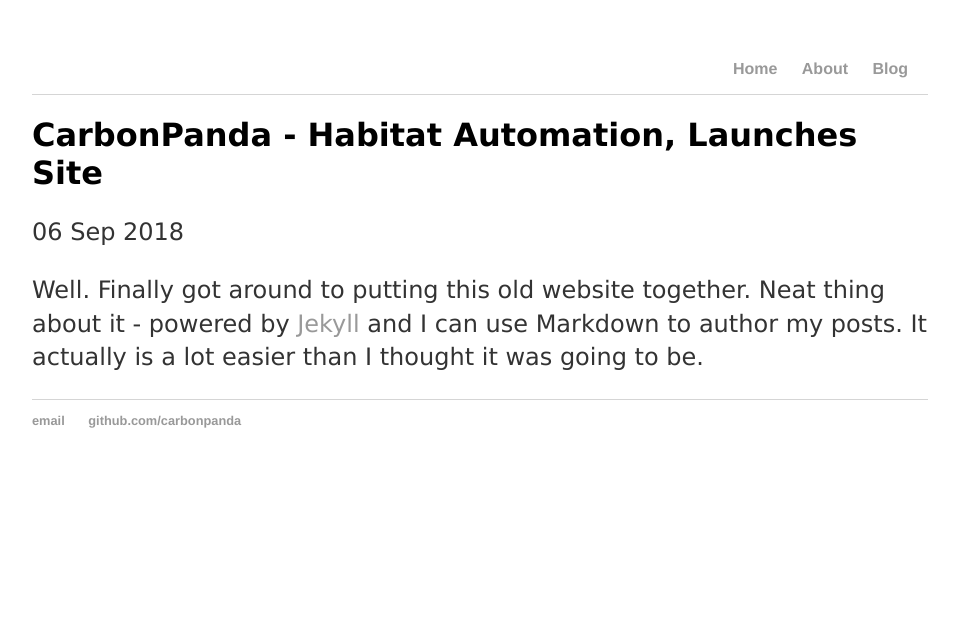
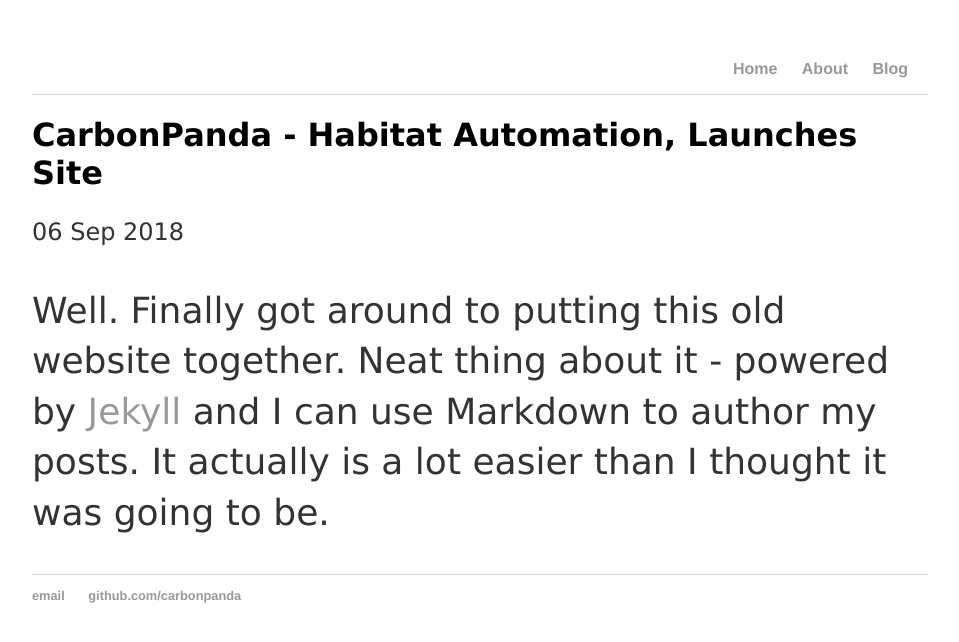
Before and after one commit to carbonpanda/carbonpanda.github.io, a Jekyll site: the page built from _posts/2018-09-06-carbonpanda-site-launched.md, in a window 1280 px wide. Shown: the top 642 px of the page, without its empty margins (160-1119 px from the left). Built offline with Jekyll 4.4.1, drawn with Linux system fonts in a browser that asks for light colours.

Commit message:
Update main.css

```diff
--- a/css/main.css
+++ b/css/main.css
@@ -13,18 +13,22 @@ nav ul li, footer ul li {
     display: inline;
     margin-right: 20px;
 }
+
 a {
     text-decoration: none;
     color: #999;
 }
+
 a:hover {
     text-decoration: underline;
 }
+
 h1 {
     font-size: 2.0em;
     font-family:'Verdana', 'Arial', 'Sans-Serif';
 }
-p {
+
+div.post, p {
     font-family:'Verdana', 'Arial', 'Sans-Serif';
     font-size: 1.5em;
     line-height: 1.4em;
```
